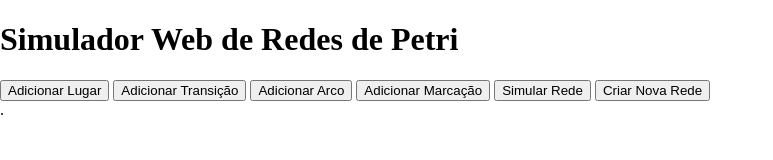
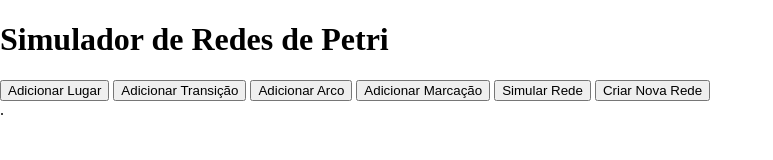
Before and after one commit to douglasmbarbosa/tcc-petri-net-simulator, a plain HTML site: page app/index.html in a window 1280 px wide. Shown: the whole page, without its empty margins (0-773 px from the left). Drawn offline with Linux system fonts and the light colour scheme.

```diff
--- a/app/index.html
+++ b/app/index.html
@@ -8,7 +8,7 @@
 </head>
 <body>
     <header>
-        <h1>Simulador Web de Redes de Petri</h1>
+        <h1>Simulador de Redes de Petri</h1>
     </header>
     <div class="botoes">
         <button id="botao_adicionar_lugar" onclick="adicionar_lugar()">Adicionar Lugar</button>
```
Also changed, not shown: 4 other files.
